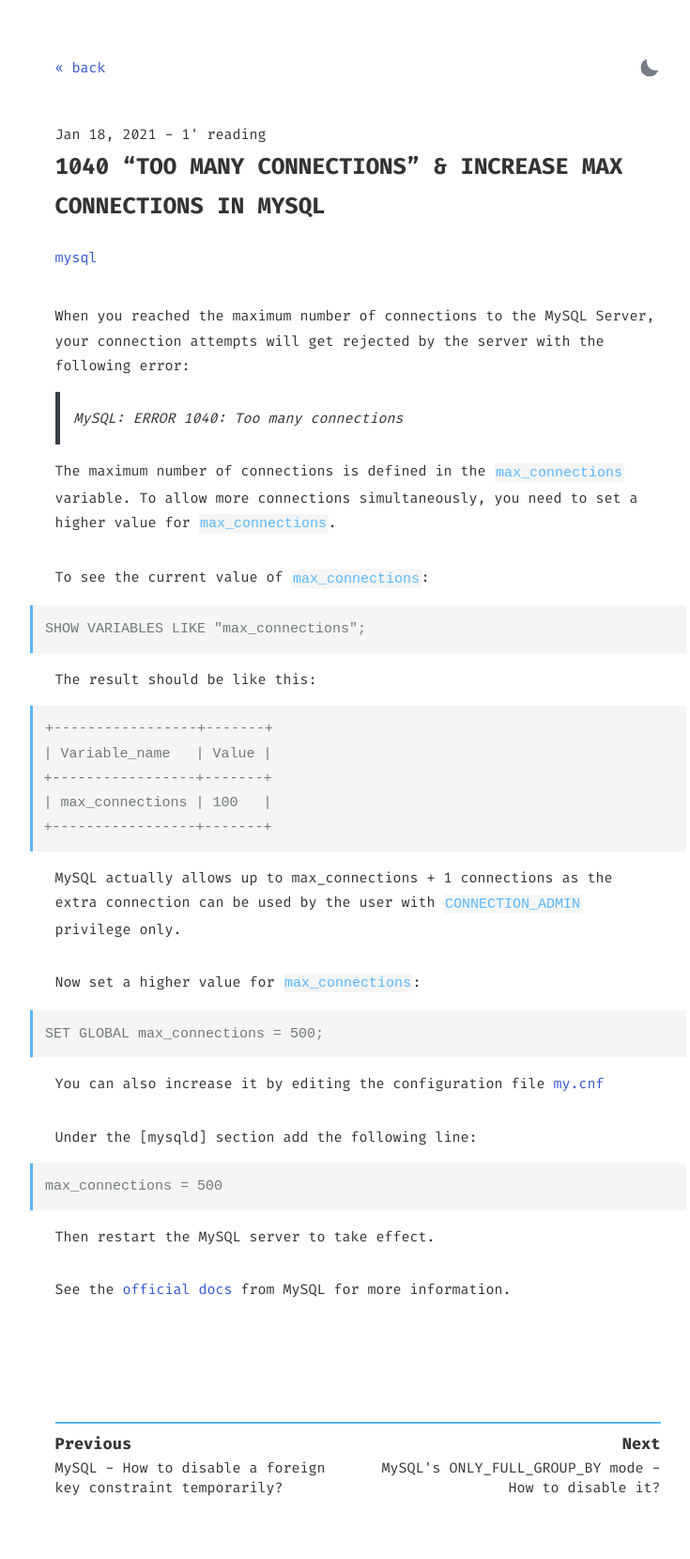
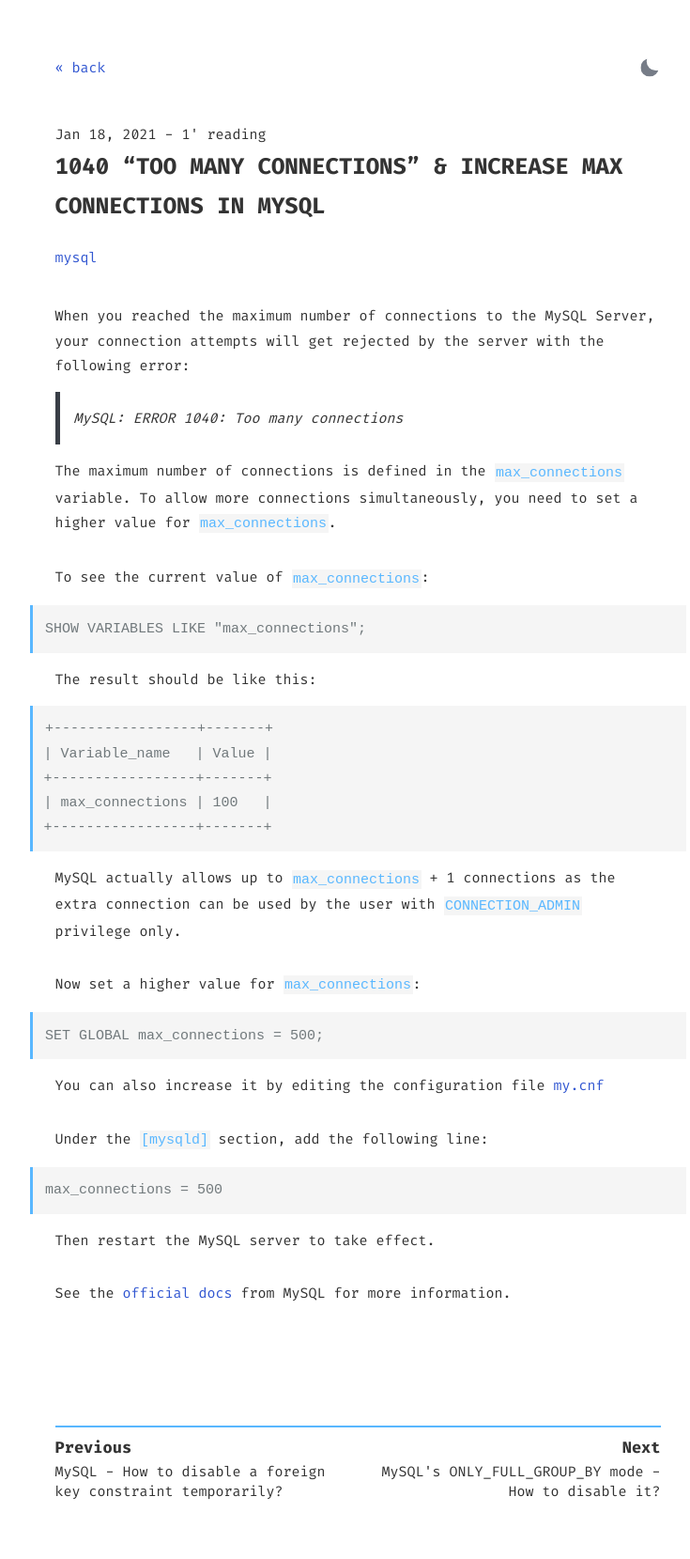
Before and after one commit to ntvpz/sql, a Jekyll site: the page built from _posts/2021-01-18-mysql-1040-too-many-connections.md, in a window 1280 px wide. Shown: the whole page at 94% size, without its empty margins (259-994 px from the left). Built offline with Jekyll 4.4.1, drawn with Linux system fonts in a browser that asks for light colours.

Commit message:
no message

````diff
--- a/_posts/2021-01-18-mysql-1040-too-many-connections.md
+++ b/_posts/2021-01-18-mysql-1040-too-many-connections.md
@@ -29,7 +29,7 @@
 +-----------------+-------+
 ```
 
-MySQL actually allows up to max_connections + 1 connections as the extra connection can be used by the user with `CONNECTION_ADMIN` privilege only.
+MySQL actually allows up to `max_connections` + 1 connections as the extra connection can be used by the user with `CONNECTION_ADMIN` privilege only.
 
 Now set a higher value for `max_connections`:
 
@@ -39,7 +39,7 @@
 
 You can also increase it by editing the configuration file [my.cnf](https://randomsql.com/2020/05/where-to-find-mysql-mycnf-file)
 
-Under the [mysqld] section add the following line:
+Under the `[mysqld]` section, add the following line:
 
 ```
 max_connections = 500
````
